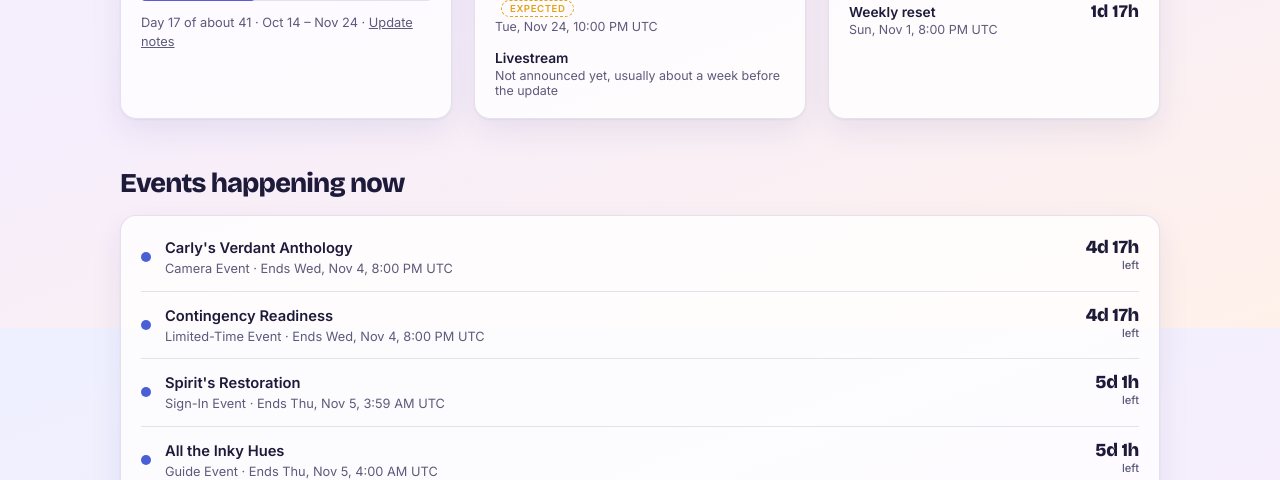
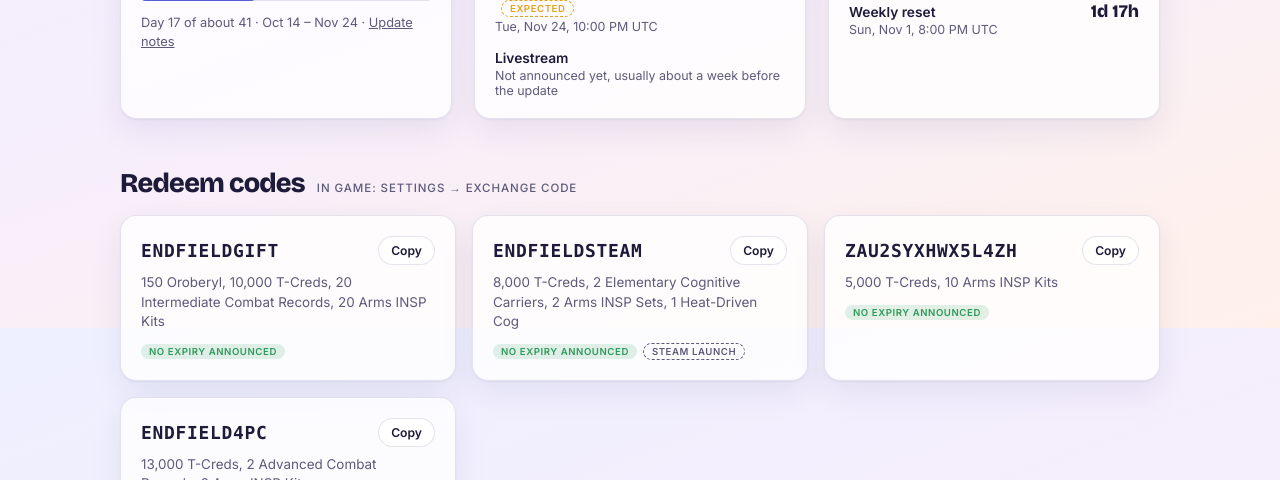
Before and after one commit to mentalplatypus/EndfieldTracker, a plain HTML site: page index.html in a window 1280 px wide. Shown: the part 472-952 px from the top of the page. Drawn offline with nearby package versions, Linux system fonts and the light colour scheme.

Commit message:
Show redeem codes
A hand-kept data/codes.json, since there's no official or open source for
Endfield codes. The page lists the ones that still work, soonest expiry
first, with a copy button.

Co-Authored-By: Claude Opus 5.5 <noreply@anthropic.com>

```diff
--- /dev/null
+++ b/data/codes.json
@@ -0,0 +1,30 @@
+{
+  "codes": [
+    {
+      "code": "ENDFIELDGIFT",
+      "rewards": "150 Oroberyl, 10,000 T-Creds, 20 Intermediate Combat Records, 20 Arms INSP Kits",
+      "added": "2026-10-30",
+      "expires": null
+    },
+    {
+      "code": "ENDFIELDSTEAM",
+      "rewards": "8,000 T-Creds, 2 Elementary Cognitive Carriers, 2 Arms INSP Sets, 1 Heat-Driven Cog",
+      "note": "Steam launch",
+      "added": "2026-10-30",
+      "expires": null
+    },
+    {
+      "code": "ZAU2SYXHWX5L4ZH",
+      "rewards": "5,000 T-Creds, 10 Arms INSP Kits",
+      "added": "2026-10-30",
+      "expires": null
+    },
+    {
+      "code": "ENDFIELD4PC",
+      "rewards": "13,000 T-Creds, 2 Advanced Combat Records, 2 Arms INSP Kits",
+      "platform": "PC",
+      "added": "2026-10-30",
+      "expires": null
+    }
+  ]
+}
--- a/index.html
+++ b/index.html
@@ -151,6 +151,15 @@
   .tile .feat b { font-weight: 600; }
   .tile p { margin: 0; }
 
+  /* redeem codes: the code in large type with a copy button, its rewards, and how long it lasts */
+  .codes { display: grid; grid-template-columns: repeat(auto-fit, minmax(min(100%, 300px), 1fr)); gap: 16px; }
+  .code { display: flex; flex-direction: column; gap: 8px; }
+  .code .top { display: flex; justify-content: space-between; align-items: center; gap: 10px; }
+  .code b { font-family: ui-monospace, "Cascadia Mono", Consolas, monospace; font-size: 1.12rem; font-weight: 700; letter-spacing: 0.04em; overflow-wrap: anywhere; }
+  .code p { margin: 0; font-size: 0.84rem; line-height: 1.45; color: var(--ink-soft); }
+  .code .chips .chip { margin: 0 6px 0 0; }
+  .code button.pill { padding: 6px 12px; font-size: 0.76rem; flex: none; }
+
   /* version history and news */
   table { width: 100%; border-collapse: collapse; font-size: 0.84rem; }
   th { text-align: left; font-weight: 600; color: var(--ink-soft); font-size: 0.65rem; letter-spacing: 0.08em; text-transform: uppercase; padding: 0 8px 8px 0; }
@@ -219,6 +228,11 @@
 
   <section aria-label="Versions and resets">
     <div class="status" id="status"></div>
+  </section>
+
+  <section aria-labelledby="codes-h">
+    <h2 id="codes-h">Redeem codes <small>In game: Settings → Exchange Code</small></h2>
+    <div class="codes" id="codes"></div>
   </section>
 
   <section aria-labelledby="now-h">
@@ -468,8 +482,33 @@
           <td>${ls ? `<a href="${video(ls.video)}">${fmtShort.format(Date.parse(ls.time))}</a>` : "–"}</td><td>${len}</td></tr>`;
       }).join("") + `</tbody>`;
 
+    renderCodes(plan, now);
+
     $("news").innerHTML = data.news.slice(0, 12).map(n => `<li><a href="${post(n.id)}"><span class="title">${esc(n.title)}</span>
       <span class="t">${n.tab[0].toUpperCase() + n.tab.slice(1)} · ${fmtShort.format(Date.parse(n.time))}</span></a></li>`).join("");
+  }
+
+  // Codes from data/codes.json that still work, the ones expiring first on top. A code expires on its date,
+  // when the version named in expiresWith ends, or never.
+  function renderCodes(plan, now) {
+    if (!codes) { $("codes").innerHTML = `<p class="empty">Couldn't load the codes. Try refreshing the page.</p>`; return; }
+    const list = codes.map(c => {
+      let t = c.expires ? Date.parse(c.expires) : null, estimated = false;
+      if (c.expiresWith) {
+        const v = plan.vs.find(v => v.name === c.expiresWith);
+        if (v && v.e) t = v.e;
+        else if (c.expiresWith === plan.current.name) { t = plan.current.e; estimated = plan.current.endEstimated; }
+      }
+      return { ...c, t, estimated };
+    }).filter(c => c.t == null || c.t > now)
+      .sort((a, b) => (a.t ?? Infinity) - (b.t ?? Infinity) || b.added.localeCompare(a.added));
+    $("codes").innerHTML = list.length ? list.map(c => `
+      <article class="card code">
+        <div class="top"><b>${esc(c.code)}</b><button class="pill" type="button" data-copy="${esc(c.code)}">Copy</button></div>
+        <p>${esc(c.rewards)}</p>
+        <div class="chips">${c.t == null ? '<span class="chip ok">No expiry announced</span>'
+          : `<span class="chip ${c.t - now < 3 * DAY ? "soon" : "est"}">${c.estimated ? "About " : ""}${until(c.t, now)} left · ${c.estimated ? `around ${fmtDay.format(c.t)}` : when(c.t)}</span>`}${c.platform ? `<span class="chip likely">${esc(c.platform)} only</span>` : ""}${c.note ? `<span class="chip est">${esc(c.note)}</span>` : ""}</div>
+      </article>`).join("") : `<p class="empty">No working codes right now.</p>`;
   }
 
   // the next daily (04:00 server time) and weekly (Monday 04:00) resets
@@ -598,10 +637,13 @@
   }
 
   let data;
-  fetch("data/tracker.json", { cache: "no-cache" })
-    .then(r => { if (!r.ok) throw new Error(r.status); return r.json(); })
-    .then(json => {
+  let codes;
+  const load = url => fetch(url, { cache: "no-cache" }).then(r => { if (!r.ok) throw new Error(r.status); return r.json(); });
+  // the codes are a hand-kept list; the page still works if that file fails to load
+  Promise.all([load("data/tracker.json"), load("data/codes.json").then(j => j.codes, () => null)])
+    .then(([json, list]) => {
       data = json;
+      codes = list;
       render(data);
       setInterval(() => render(data), 30e3);
       addEventListener("resize", () => render(data));
@@ -619,4 +661,9 @@
     if (data) render(data);
   }));
   $("ics").addEventListener("click", () => window.upcoming && ics(window.upcoming));
+  $("codes").addEventListener("click", e => {
+    const b = e.target.closest("[data-copy]");
+    if (!b) return;
+    navigator.clipboard.writeText(b.dataset.copy).then(() => { b.textContent = "Copied"; setTimeout(() => { b.textContent = "Copy"; }, 1500); });
+  });
 </script>
```
Also changed, not shown: 2 other files.
